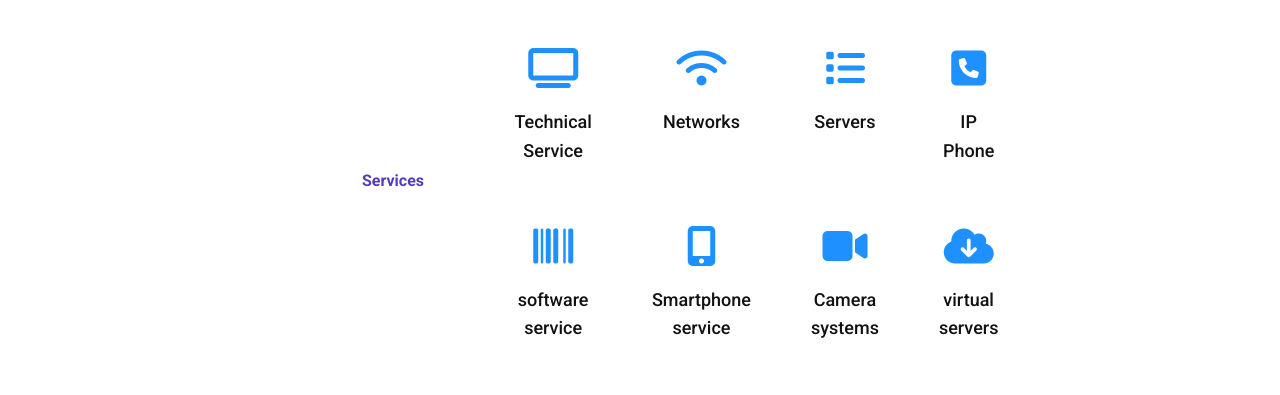
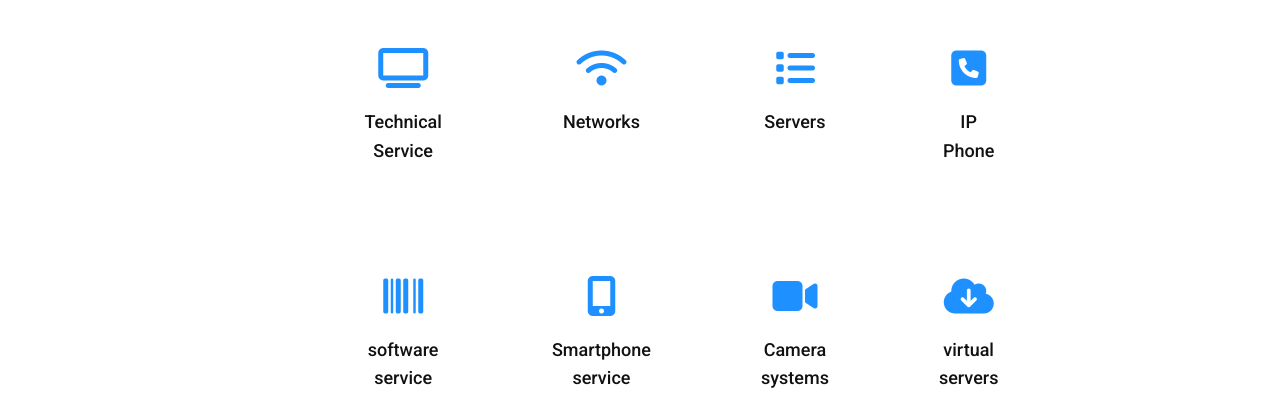
Before and after one commit to R-Oto/website_1, a plain HTML site: page en.html in a window 1280 px wide. Shown: the part 557-952 px from the top of the page. Drawn offline with nearby package versions, Linux system fonts and the light colour scheme; a script that the page names is missing.

Commit message:
final steps

```diff
--- a/en.html
+++ b/en.html
@@ -151,9 +151,9 @@
         </section>
         <!-- services -->
         <section class="services">
-            <h1 class="heading">Services</h1>
+            <h1 class="heading"></h1>
 
-            <div class="service-box">
+            <div class="service-box service-box-2">
                 <div class="box">
                     <a href="./ex-ge-pages/en1.html"><i class="fa-solid fa-tv"></i></a>
                     <p>Technical Service</p>
@@ -187,9 +187,8 @@
                     <p>virtual servers</p>
                 </div>
             </div>
-            <hr class="hr">
         </section>
-
+        <br><br><br>
         <section class="thing">
             <div class="container-box">
 
--- a/style.css
+++ b/style.css
@@ -96,7 +96,7 @@ body{
     display: grid;
     grid-template-columns: 1fr 1fr 1fr 1fr;
     text-align: center;
-    gap: 6rem;
+    gap: 8rem;
 }
 .service-box i{
     font-size: 4rem;
@@ -107,6 +107,9 @@ body{
     font-weight: 500;
     color: var(--text);
     margin-top: 1rem;
+}
+.service-box-2{
+    gap: 11rem;
 }
 .hr{
     color: #111;
```
Also changed, not shown: en2.html (+3 -4 lines), index.html (+2 -3 lines), index2.html (+2 -3 lines).
